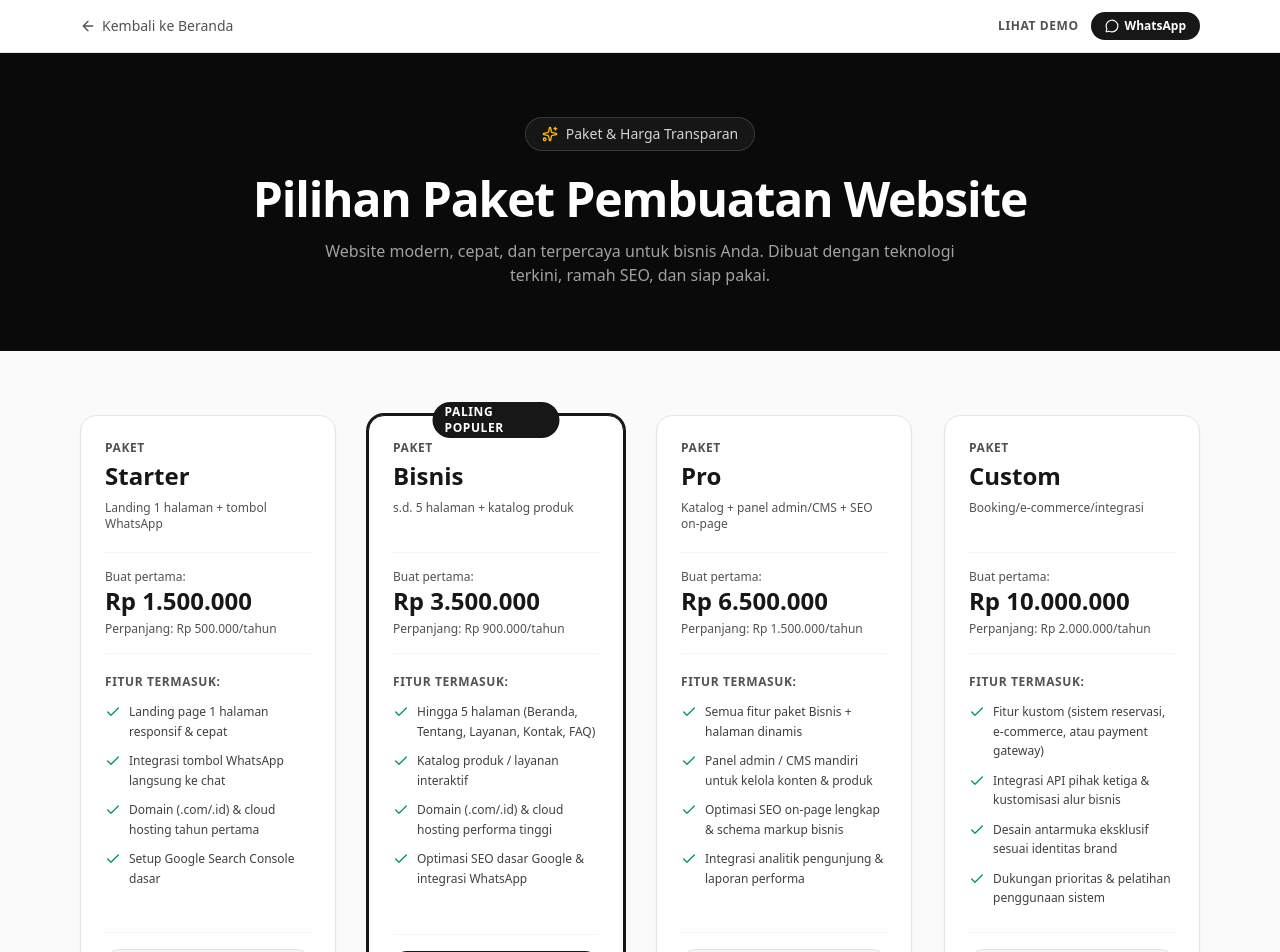
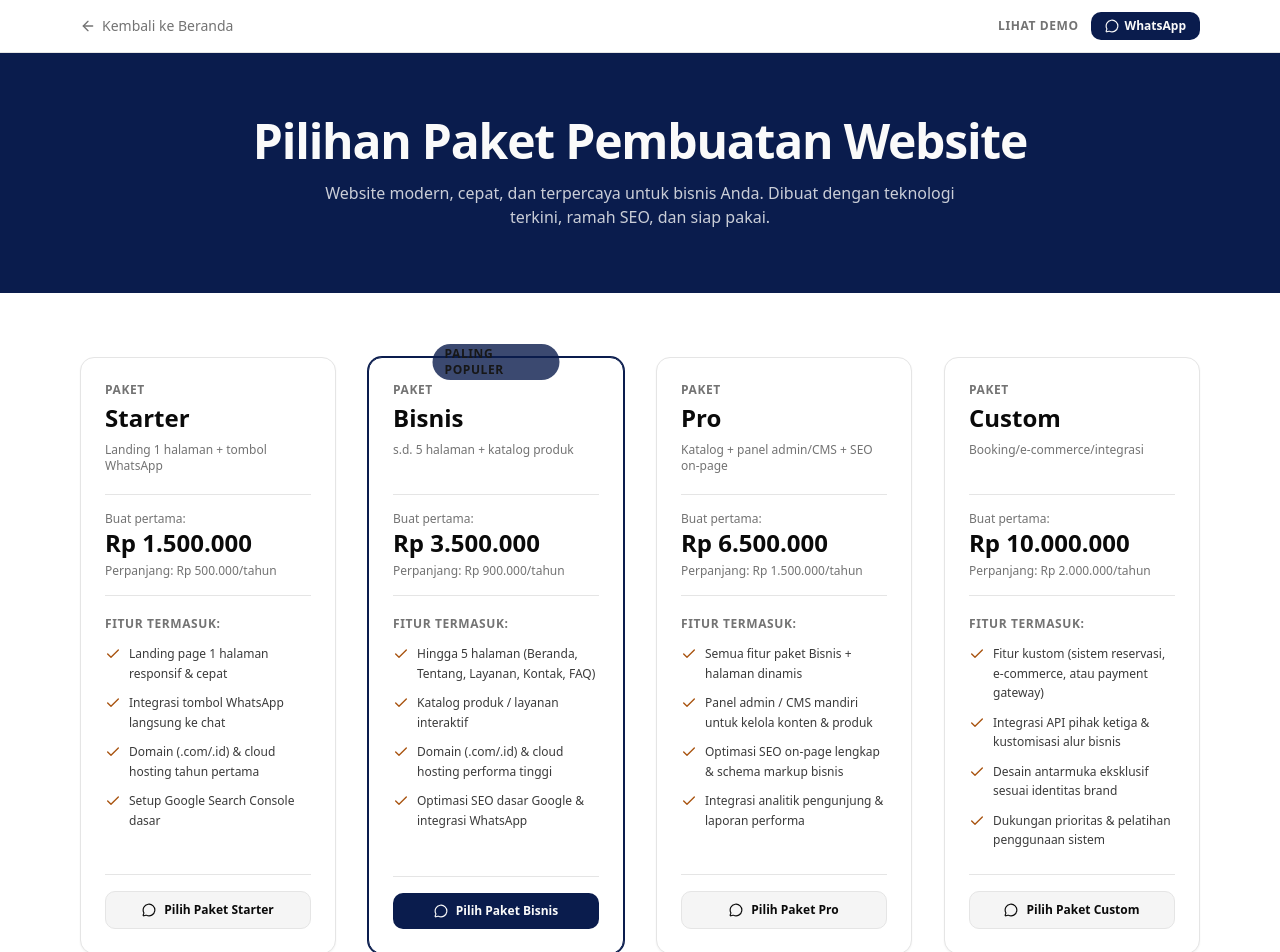
Before and after one commit to MohSolehuddin/andalan-tech-company-profile, a Next.js app: page /paket in a window 1280 px wide. Shown: the top 952 px of the page. Built offline with nearby package versions, Linux system fonts and the light colour scheme.

Commit message:
brand: /paket diselaraskan (token brand, buang gradien)

```diff
--- a/src/app/paket/page.tsx
+++ b/src/app/paket/page.tsx
@@ -7,7 +7,6 @@ import {
   HelpCircle,
   Info,
   MessageCircle,
-  Sparkles,
 } from "lucide-react";
 import { PACKAGE_TIERS, ADDONS, formatIDR } from "@/lib/pricing";
 import { waLink } from "@/lib/demo/wa";
@@ -40,27 +39,27 @@ const faqs = [
 
 export default function PaketPage() {
   return (
-    <div className="min-h-screen bg-neutral-50 text-neutral-900">
+    <div className="min-h-screen bg-background text-foreground">
       {/* Top Navigation */}
-      <nav className="sticky top-0 z-40 border-b border-neutral-200 bg-white/95 backdrop-blur-xs">
+      <nav className="sticky top-0 z-40 border-b border-border bg-background/95 backdrop-blur-xs">
         <div className="container mx-auto flex max-w-6xl items-center justify-between px-4 py-3">
           <Link
             href="/"
-            className="inline-flex items-center gap-1.5 text-sm font-medium text-neutral-600 transition-colors hover:text-neutral-900 focus-visible:outline-none focus-visible:ring-2 focus-visible:ring-neutral-900 focus-visible:ring-offset-2 rounded-sm">
+            className="inline-flex items-center gap-1.5 text-sm font-medium text-muted-foreground transition-colors hover:text-foreground focus-visible:outline-none focus-visible:ring-2 focus-visible:ring-ring focus-visible:ring-offset-2 rounded-sm">
             <ArrowLeft className="h-4 w-4" />
             Kembali ke Beranda
           </Link>
           <div className="flex items-center gap-3">
             <Link
               href="/demo"
-              className="text-xs font-semibold uppercase tracking-wider text-neutral-600 transition-colors hover:text-neutral-900 focus-visible:outline-none focus-visible:ring-2 focus-visible:ring-neutral-900 focus-visible:ring-offset-2 rounded-sm">
+              className="text-xs font-semibold uppercase tracking-wider text-muted-foreground transition-colors hover:text-foreground focus-visible:outline-none focus-visible:ring-2 focus-visible:ring-ring focus-visible:ring-offset-2 rounded-sm">
               Lihat Demo
             </Link>
             <a
               href={waLink("Halo, saya ingin tanya seputar paket website Andalan Tech")}
               target="_blank"
               rel="noopener noreferrer"
-              className="inline-flex items-center gap-1.5 rounded-full bg-neutral-900 px-3.5 py-1.5 text-xs font-semibold text-white transition-colors hover:bg-neutral-800 focus-visible:outline-none focus-visible:ring-2 focus-visible:ring-neutral-900 focus-visible:ring-offset-2">
+              className="inline-flex items-center gap-1.5 rounded-lg bg-primary px-3.5 py-1.5 text-xs font-semibold text-primary-foreground transition-colors hover:bg-primary/90 focus-visible:outline-none focus-visible:ring-2 focus-visible:ring-ring focus-visible:ring-offset-2">
               <MessageCircle className="h-3.5 w-3.5" />
               WhatsApp
             </a>
@@ -69,16 +68,12 @@ export default function PaketPage() {
       </nav>
 
       {/* Hero Section */}
-      <section className="bg-neutral-950 px-4 py-16 text-white">
+      <section className="bg-primary px-4 py-16 text-primary-foreground">
         <div className="container mx-auto max-w-4xl text-center">
-          <div className="inline-flex items-center gap-2 rounded-full border border-white/15 bg-white/5 px-4 py-1.5 text-sm text-neutral-300">
-            <Sparkles className="h-4 w-4 text-amber-400" />
-            Paket &amp; Harga Transparan
-          </div>
-          <h1 className="mt-6 text-4xl font-bold tracking-tight md:text-5xl">
+          <h1 className="text-4xl font-bold tracking-tight md:text-5xl">
             Pilihan Paket Pembuatan Website
           </h1>
-          <p className="mx-auto mt-4 max-w-2xl text-neutral-400">
+          <p className="mx-auto mt-4 max-w-2xl text-primary-foreground/80">
             Website modern, cepat, dan terpercaya untuk bisnis Anda. Dibuat dengan
             teknologi terkini, ramah SEO, dan siap pakai.
           </p>
@@ -91,48 +86,48 @@ export default function PaketPage() {
           {PACKAGE_TIERS.map((tier) => (
             <div
               key={tier.id}
-              className={`relative flex flex-col rounded-2xl border bg-white p-6 shadow-xs transition-all hover:shadow-lg ${
+              className={`relative flex flex-col rounded-xl border bg-card p-6 shadow-xs transition-colors ${
                 tier.popular
-                  ? "border-neutral-900 ring-2 ring-neutral-900"
-                  : "border-neutral-200"
+                  ? "border-primary ring-1 ring-primary"
+                  : "border-border hover:border-primary/40"
               }`}>
               {tier.popular && (
-                <div className="absolute -top-3.5 left-1/2 -translate-x-1/2 rounded-full bg-neutral-900 px-3 py-0.5 text-xs font-semibold uppercase tracking-wider text-white">
+                <div className="absolute -top-3.5 left-1/2 -translate-x-1/2 rounded-full bg-accent px-3 py-0.5 text-xs font-semibold uppercase tracking-wider text-accent-foreground">
                   Paling Populer
                 </div>
               )}
 
               <div className="flex-1">
-                <div className="text-xs font-semibold uppercase tracking-wider text-neutral-600">
+                <div className="text-xs font-semibold uppercase tracking-wider text-muted-foreground">
                   Paket
                 </div>
-                <h2 className="mt-1 text-2xl font-bold text-neutral-900">
+                <h2 className="mt-1 text-2xl font-bold text-foreground">
                   {tier.name}
                 </h2>
-                <p className="mt-2 text-xs text-neutral-600 min-h-[32px]">
+                <p className="mt-2 text-xs text-muted-foreground min-h-[32px]">
                   {tier.scope}
                 </p>
 
-                <div className="mt-5 border-t border-b border-neutral-100 py-4">
-                  <div className="text-xs text-neutral-600">Buat pertama:</div>
-                  <div className="text-2xl font-bold text-neutral-900">
+                <div className="mt-5 border-t border-b border-border py-4">
+                  <div className="text-xs text-muted-foreground">Buat pertama:</div>
+                  <div className="text-2xl font-bold text-foreground">
                     {formatIDR(tier.firstPrice)}
                   </div>
-                  <div className="mt-1 text-xs text-neutral-600">
+                  <div className="mt-1 text-xs text-muted-foreground">
                     Perpanjang: {formatIDR(tier.renewalPrice)}/tahun
                   </div>
                 </div>
 
                 <div className="mt-5">
-                  <div className="text-xs font-semibold uppercase tracking-wider text-neutral-600 mb-3">
+                  <div className="text-xs font-semibold uppercase tracking-wider text-muted-foreground mb-3">
                     Fitur Termasuk:
                   </div>
                   <ul className="space-y-2.5">
                     {tier.features.map((feature) => (
                       <li
                         key={feature}
-                        className="flex items-start gap-2 text-xs leading-relaxed text-neutral-700">
-                        <Check className="h-4 w-4 shrink-0 text-emerald-600 mt-0.5" />
+                        className="flex items-start gap-2 text-xs leading-relaxed text-foreground/80">
+                        <Check className="h-4 w-4 shrink-0 text-[#A8530F] mt-0.5" />
                         <span>{feature}</span>
                       </li>
                     ))}
@@ -140,15 +135,15 @@ export default function PaketPage() {
                 </div>
               </div>
 
-              <div className="mt-6 pt-4 border-t border-neutral-100">
+              <div className="mt-6 pt-4 border-t border-border">
                 <a
                   href={waLink(`Halo, saya tertarik paket ${tier.name}`)}
                   target="_blank"
                   rel="noopener noreferrer"
-                  className={`inline-flex w-full items-center justify-center gap-2 rounded-xl px-4 py-2.5 text-xs font-semibold transition-all focus-visible:outline-none focus-visible:ring-2 focus-visible:ring-neutral-900 focus-visible:ring-offset-2 ${
+                  className={`inline-flex w-full items-center justify-center gap-2 rounded-lg px-4 py-2.5 text-xs font-semibold transition-colors focus-visible:outline-none focus-visible:ring-2 focus-visible:ring-ring focus-visible:ring-offset-2 ${
                     tier.popular
-                      ? "bg-neutral-900 text-white hover:bg-neutral-800 shadow-sm"
-                      : "bg-neutral-100 text-neutral-900 hover:bg-neutral-200 border border-neutral-200"
+                      ? "bg-primary text-primary-foreground hover:bg-primary/90"
+                      : "bg-muted text-foreground hover:bg-secondary border border-border"
                   }`}>
                   <MessageCircle className="h-3.5 w-3.5" />
                   Pilih Paket {tier.name}
@@ -161,24 +156,24 @@ export default function PaketPage() {
         {/* Add-ons Section */}
         <div className="mt-20">
           <div className="text-center max-w-2xl mx-auto mb-10">
-            <h2 className="text-2xl font-bold text-neutral-900 sm:text-3xl">
+            <h2 className="text-2xl font-bold text-foreground sm:text-3xl">
               Layanan Tambahan (Add-Ons)
             </h2>
-            <p className="mt-2 text-sm text-neutral-600">
+            <p className="mt-2 text-sm text-muted-foreground">
               Pilihan layanan tambahan untuk melengkapi operasional dan pemasaran digital website Anda.
             </p>
           </div>
 
-          <div className="mx-auto max-w-3xl overflow-hidden rounded-2xl border border-neutral-200 bg-white shadow-xs">
-            <div className="divide-y divide-neutral-200">
+          <div className="mx-auto max-w-3xl overflow-hidden rounded-xl border border-border bg-card shadow-xs">
+            <div className="divide-y divide-border">
               {ADDONS.map((addon) => (
                 <div
                   key={addon.name}
-                  className="flex flex-col sm:flex-row sm:items-center justify-between gap-2 px-6 py-4 hover:bg-neutral-50/70 transition-colors">
-                  <span className="font-medium text-neutral-900 text-sm">
+                  className="flex flex-col sm:flex-row sm:items-center justify-between gap-2 px-6 py-4 hover:bg-muted/60 transition-colors">
+                  <span className="font-medium text-foreground text-sm">
                     {addon.name}
                   </span>
-                  <span className="text-sm font-semibold text-neutral-700">
+                  <span className="text-sm font-semibold text-foreground/80">
                     {addon.name}: {formatIDR(addon.price)}/{addon.unit}
                   </span>
                 </div>
@@ -189,8 +184,8 @@ export default function PaketPage() {
 
         {/* Indikatif Note */}
         <div className="mx-auto mt-8 max-w-3xl">
-          <div className="flex items-start gap-3 rounded-2xl border border-amber-200 bg-amber-50/80 p-4 text-xs sm:text-sm text-amber-900">
-            <Info className="h-5 w-5 shrink-0 text-amber-700 mt-0.5" />
+          <div className="flex items-start gap-3 rounded-xl border border-accent/40 bg-accent/10 p-4 text-xs sm:text-sm text-foreground">
+            <Info className="h-5 w-5 shrink-0 text-[#A8530F] mt-0.5" />
             <p className="leading-relaxed">
               <strong>Catatan:</strong> Seluruh harga di atas bersifat indikatif dan dapat disesuaikan dengan kebutuhan spesifik, volume halaman/data, maupun kompleksitas integrasi proyek Anda.
             </p>
@@ -200,10 +195,10 @@ export default function PaketPage() {
         {/* FAQ Section */}
         <div className="mt-20">
           <div className="text-center max-w-2xl mx-auto mb-10">
-            <h2 className="text-2xl font-bold text-neutral-900 sm:text-3xl">
+            <h2 className="text-2xl font-bold text-foreground sm:text-3xl">
               Pertanyaan yang Sering Diajukan (FAQ)
             </h2>
-            <p className="mt-2 text-sm text-neutral-600">
+            <p className="mt-2 text-sm text-muted-foreground">
               Hal-hal yang sering ditanyakan mengenai layanan pembuatan website Andalan Tech.
             </p>
           </div>
@@ -212,12 +207,12 @@ export default function PaketPage() {
             {faqs.map((faq, idx) => (
               <div
                 key={idx}
-                className="rounded-2xl border border-neutral-200 bg-white p-6 shadow-xs">
-                <h3 className="flex items-center gap-2 text-sm sm:text-base font-bold text-neutral-900">
-                  <HelpCircle className="h-4 w-4 shrink-0 text-neutral-600" />
+                className="rounded-xl border border-border bg-card p-6 shadow-xs">
+                <h3 className="flex items-center gap-2 text-sm sm:text-base font-bold text-foreground">
+                  <HelpCircle className="h-4 w-4 shrink-0 text-muted-foreground" />
                   {faq.q}
                 </h3>
-                <p className="mt-2 text-xs sm:text-sm leading-relaxed text-neutral-600 pl-6">
+                <p className="mt-2 text-xs sm:text-sm leading-relaxed text-muted-foreground pl-6">
                   {faq.a}
                 </p>
               </div>
@@ -227,11 +222,11 @@ export default function PaketPage() {
 
         {/* CTA Penutup */}
         <div className="mt-20">
-          <div className="rounded-xl border border-neutral-800 bg-linear-to-br from-neutral-950 via-neutral-900 to-neutral-950 p-8 sm:p-12 text-center text-white shadow-xl">
+          <div className="rounded-xl border border-primary bg-primary p-8 sm:p-12 text-center text-primary-foreground">
             <h2 className="text-2xl font-bold sm:text-3xl">
               Konsultasikan Website Impian Anda
             </h2>
-            <p className="mx-auto mt-3 max-w-xl text-neutral-400 text-xs sm:text-sm">
+            <p className="mx-auto mt-3 max-w-xl text-primary-foreground/80 text-xs sm:text-sm">
               Bingung memilih paket yang paling tepat? Diskusikan ide dan kebutuhan bisnis Anda bersama kami secara gratis tanpa komitmen.
             </p>
             <div className="mt-6 flex flex-wrap items-center justify-center gap-4">
@@ -239,13 +234,13 @@ export default function PaketPage() {
                 href={waLink("Halo, saya ingin konsultasi paket website untuk bisnis saya")}
                 target="_blank"
                 rel="noopener noreferrer"
-                className="inline-flex items-center gap-2 rounded-xl bg-white px-5 py-2.5 text-xs sm:text-sm font-semibold text-neutral-950 transition-all hover:bg-neutral-100 shadow-md focus-visible:outline-none focus-visible:ring-2 focus-visible:ring-white focus-visible:ring-offset-2 focus-visible:ring-offset-neutral-950">
+                className="inline-flex items-center gap-2 rounded-lg bg-accent px-5 py-2.5 text-xs sm:text-sm font-semibold text-accent-foreground transition-colors hover:bg-accent/90 focus-visible:outline-none focus-visible:ring-2 focus-visible:ring-ring focus-visible:ring-offset-2 focus-visible:ring-offset-primary">
                 <MessageCircle className="h-4 w-4" />
                 Konsultasi Gratis via WhatsApp
               </a>
               <Link
                 href="/demo"
-                className="inline-flex items-center gap-2 rounded-xl border border-white/20 bg-white/5 px-5 py-2.5 text-xs sm:text-sm font-semibold text-white transition-all hover:bg-white/10 focus-visible:outline-none focus-visible:ring-2 focus-visible:ring-white focus-visible:ring-offset-2 focus-visible:ring-offset-neutral-950">
+                className="inline-flex items-center gap-2 rounded-lg border border-primary-foreground/30 bg-transparent px-5 py-2.5 text-xs sm:text-sm font-semibold text-primary-foreground transition-colors hover:bg-primary-foreground/10 focus-visible:outline-none focus-visible:ring-2 focus-visible:ring-ring focus-visible:ring-offset-2 focus-visible:ring-offset-primary">
                 Lihat Contoh Website <ArrowRight className="h-4 w-4" />
               </Link>
             </div>
```
Also changed, not shown: src/lib/pricing.ts (+5 -5 lines), 1 other file (tests, documents, lock files or other folders).
